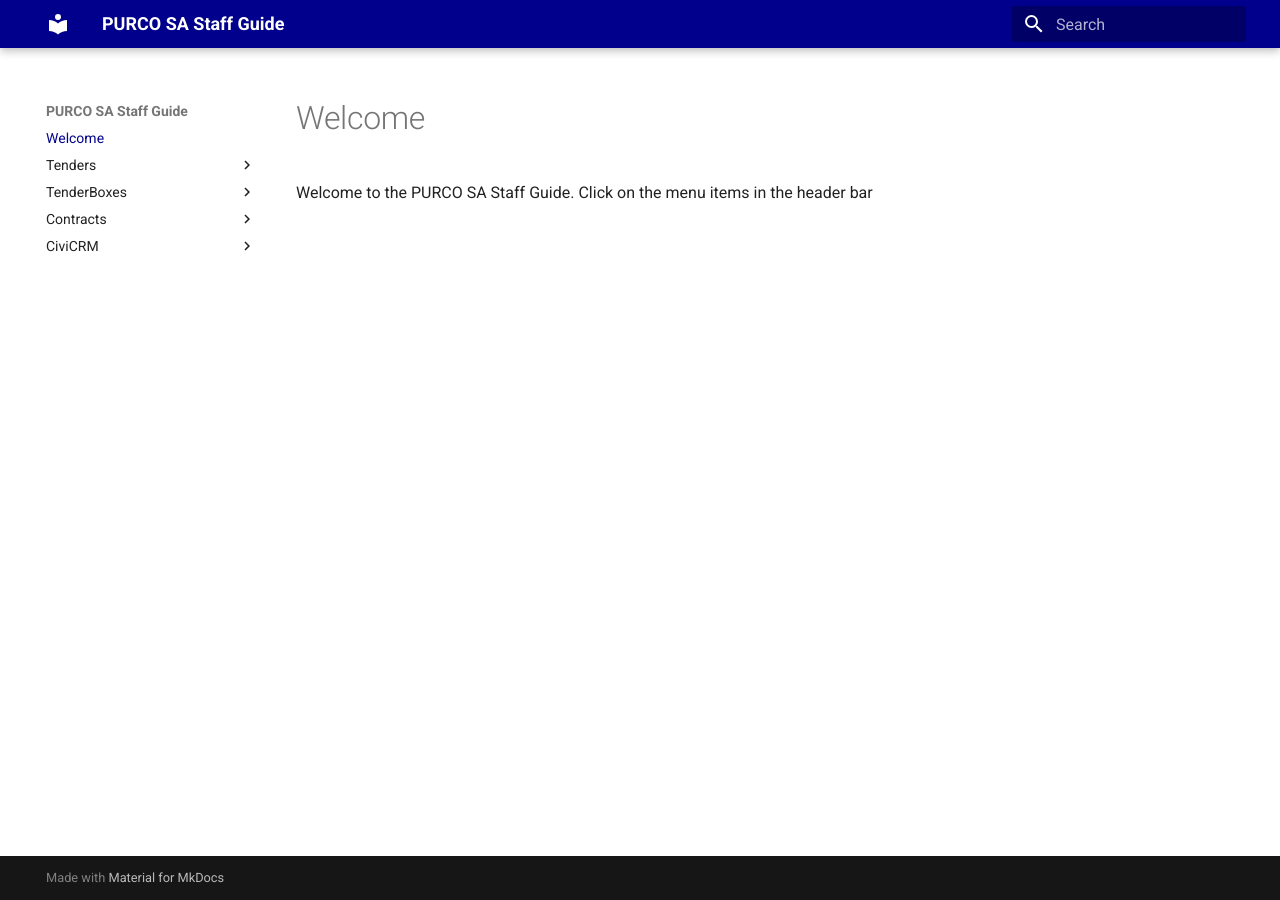
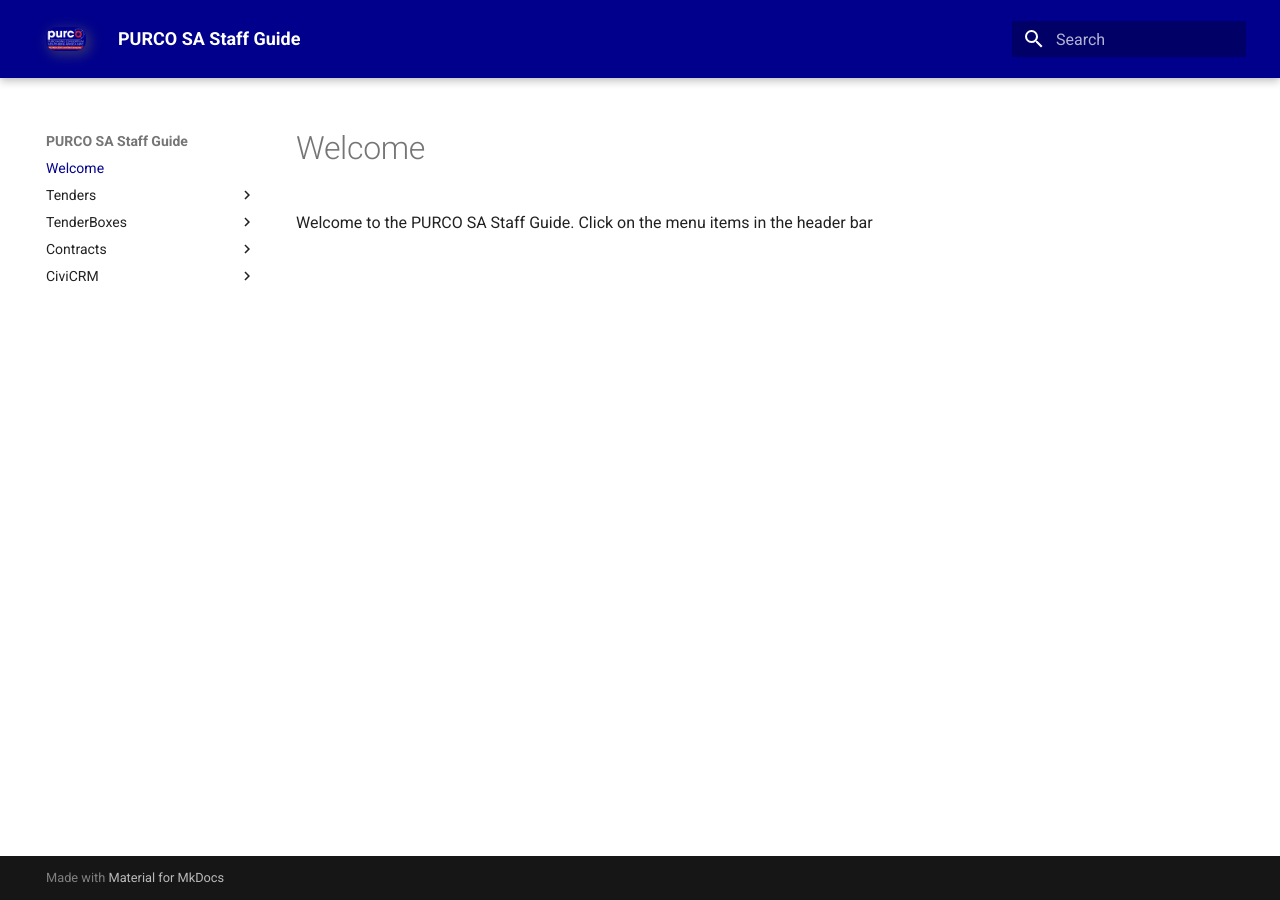
Before and after one commit to assocworks/purcosa-docs, an MkDocs documentation site: the page built from docs/index.md, in a window 1280 px wide. Built offline with MkDocs 1.6.1 and Material for MkDocs 9.7.7, drawn with Linux system fonts in a browser that asks for light colours.

```diff
--- a/mkdocs.yml
+++ b/mkdocs.yml
@@ -42,6 +42,8 @@ theme:
   palette:
     primary: custom
     accent: custom
+  logo: img/PURCOSAlogoreversed.png
+  favicon:
 
 extra_css:
   - style.css
```
Also changed, not shown: docs/img/PURCOSAlogoreversed.png (added).
